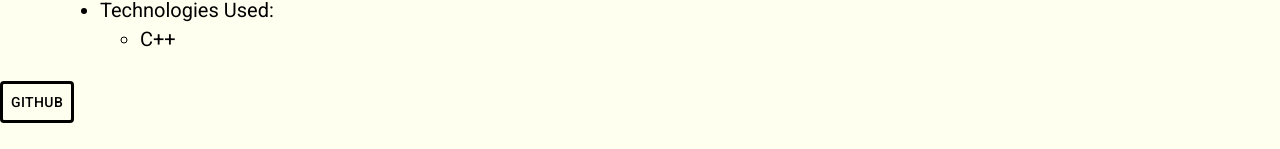
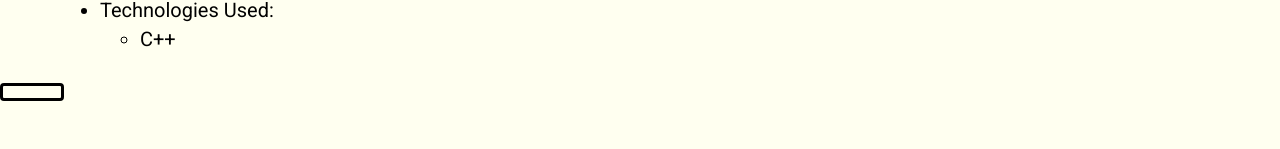
Before and after one commit to haostonh/portfolio, a React (Create React App) app in the folder client/: page /portfolio/projects in a window 1280 px wide. Shown: the part 648-797 px from the top of the page. Built offline with nearby package versions, Linux system fonts and the light colour scheme.

Commit message:
change name to be more generic

```diff
--- a/client/src/components/GitHubButton.jsx
+++ b/client/src/components/HHLinkButton.jsx
@@ -2,15 +2,15 @@ import React from "react";
 import {Link} from 'react-router-dom';
 import Button from '@mui/material/Button';
 
-const GitHubButton = props => {
+const HHLinkButton = props => {
   return (
     <Button target='_blank' rel='noopener noreferrer' href={props.href}
     sx={{
       color: 'black',
       border: 'solid',
       borderColor: 'black',
-    }}>GitHub</Button>
+    }}>{props.text}</Button>
   )
 }
 
-export default GitHubButton;
+export default HHLinkButton;
--- a/client/src/pages/Projects.jsx
+++ b/client/src/pages/Projects.jsx
@@ -4,7 +4,7 @@ import NavBar from '../components/NavBar';
 import PortfolioHelmet from '../components/PortfolioHelmet';
 import BankingSystem from '../projects/2022/BankingSystem';
 import TicTacToe from '../projects/2022/TicTacToe';
-import GitHubButton from '../components/GitHubButton';
+import GitHubButton from '../components/HHLinkButton';
 
 const Projects = () => {
   return (
```
